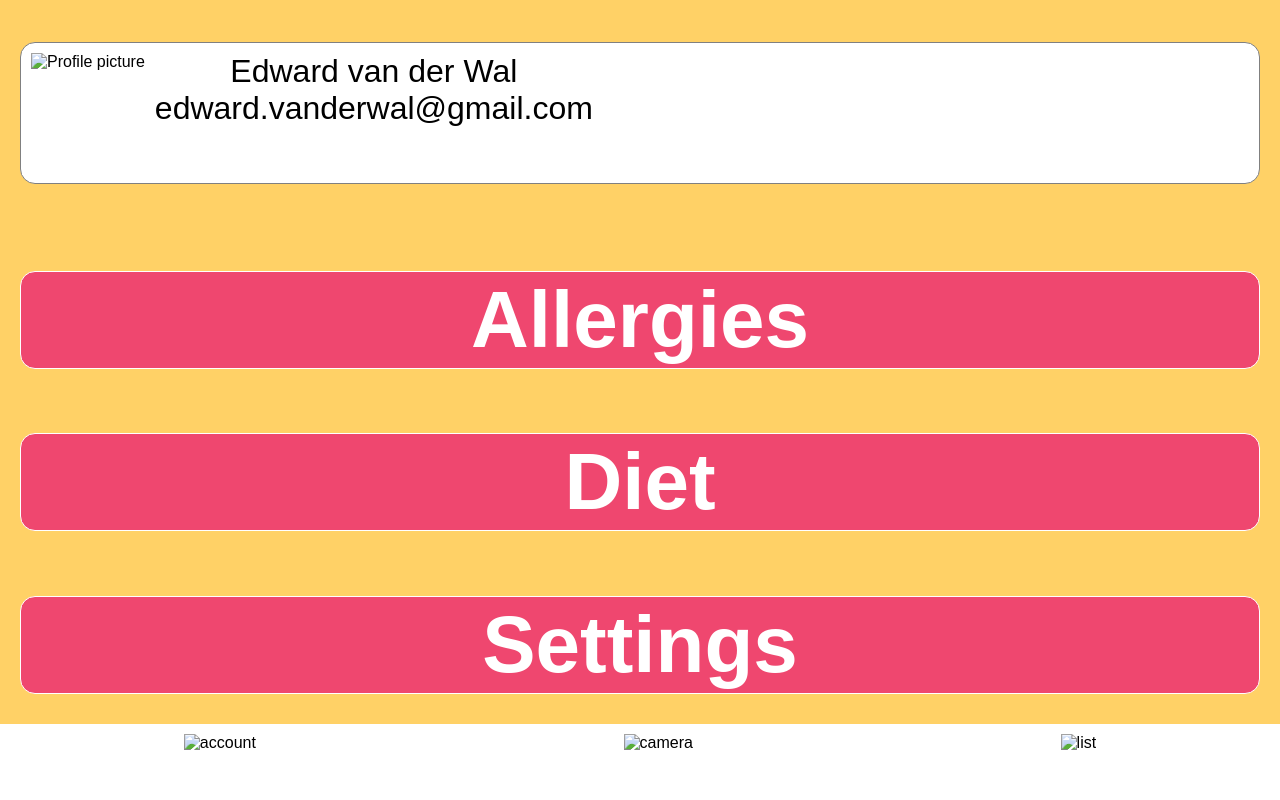
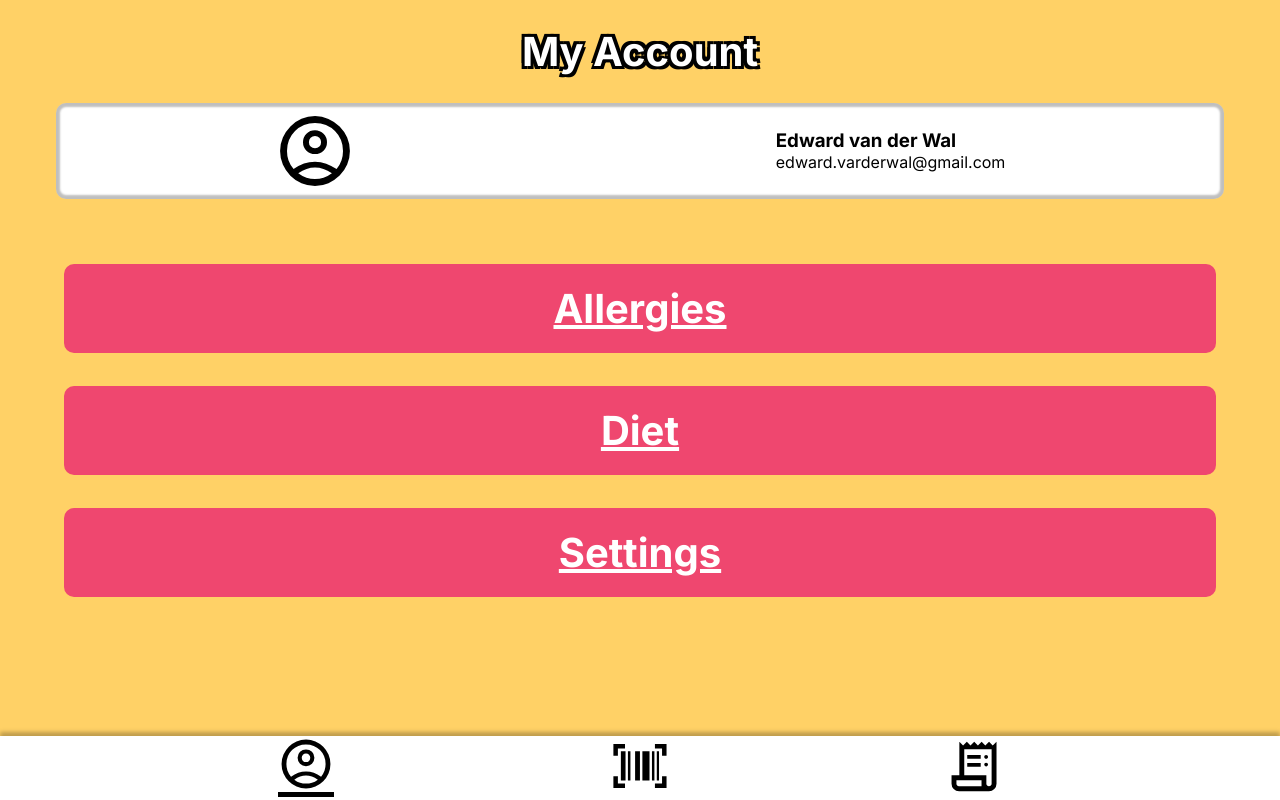
Before and after one commit to mooon53/food_buddy_prototype, a plain HTML site: page account.html in a window 1280 px wide. Drawn offline with Linux system fonts and the light colour scheme.

Commit message:
added account page

```diff
--- a/account.html
+++ b/account.html
@@ -2,129 +2,35 @@
 <html lang="en">
 <head>
     <meta charset="UTF-8">
-    <title>Account</title>
-    <style>
-        * {
-            margin: 0;
-            padding: 0;
-            font-family: Arial, sans-serif;
-        }
+    <meta http-equiv="X-UA-Compatible" content="IE=edge">
+    <meta name="viewport" content="width=device-width, initial-scale=1.0">
+    <title>FoodBuddy</title>
 
-        html, body {
-            height: 100vh;
-            width: 100vw;
-            background: #FFD166;
-        }
+    <link rel="stylesheet" href="./styles/shared.css" type="text/css" />
+    <link rel="stylesheet" href="./styles/account-style.css" type="text/css" />
 
-        body {
-            display: flex;
-            flex-direction: column;
-            justify-content: space-around;
-            justify-items: stretch;
-        }
+    <script src="./scripts/inject-navbar.js" type="module"></script>
 
-        nav {
-            padding: 10px 0;
-            background: white;
-            display: flex;
-            flex-direction: row;
-            justify-content: space-around;
-            height: 7vh;
-            width: 100%;
-            right: 0;
-            position: absolute;
-            bottom: 0;
-        }
-
-        nav div {
-            height: 100%;
-            width: fit-content;
-        }
-
-        nav div img {
-            height: 100%;
-        }
-
-        #container {
-            margin: 20px;
-            height: 100%;
-            display: flex;
-            flex-direction: column;
-            justify-content: space-evenly;
-            justify-items: stretch;
-        }
-
-        #accountInfoContainer {
-            display: flex;
-            flex-direction: row;
-            gap: 10px;
-            background: white;
-            border: 1px solid grey;
-            border-radius: 15px;
-            height: 15vh;
-            padding: 10px;
-        }
-
-        #infoContainer {
-            display: flex;
-            flex-direction: column;
-            align-items: center;
-            font-size: 2em;
-        }
-
-        ul {
-            display: flex;
-            flex-direction: column;
-            justify-content: space-evenly;
-            height: 69vh;
-        }
-
-        li {
-            background: #EF476F;
-            border: 1px solid white;
-            border-radius: 15px;
-            height: 12vh;
-            display: flex;
-            align-items: center;
-            justify-content: center;
-            font-size: 5em;
-            color: white;
-            font-weight: bold;
-        }
-
-        #accountImage {
-            height: 100%;
-            width: auto;
-        }
-    </style>
 </head>
 <body>
 
-<div id="container">
-    <div id="accountInfoContainer">
-        <img id="accountImage" src="icons/account.svg" alt="Profile picture">
-        <div id="infoContainer">
-            <div id="accountName">Edward van der Wal</div>
-            <div id="emailAddress">edward.vanderwal@gmail.com</div>
+    <h1 class="page-header">My Account</h1>
+
+    <div id="content" class="centered-rows">
+        <div id="account-info" class="centered-columns">
+            <img src="./images/icons/account.svg">
+            <div class="centered-rows">
+                <h3>Edward van der Wal</h3>
+                <p>edward.varderwal@gmail.com</p>
+            </div>
+        </div>
+
+        <div id="submenu-buttons" class="centered-rows">
+            <a href="">Allergies</a>
+            <a href="">Diet</a>
+            <a href="">Settings</a>
         </div>
     </div>
-    <ul>
-        <li id="allergiesButton">Allergies</li>
-        <li id="dietButton">Diet</li>
-        <li id="settingsButton">Settings</li>
-    </ul>
 
-</div>
-<nav>
-    <div id="account">
-        <img src="icons/account.svg" alt="account"/>
-    </div>
-    <div id="camera">
-        <img src="icons/camera.svg" alt="camera"/>
-    </div>
-    <div id="list">
-        <img src="icons/list.svg" alt="list"/>
-    </div>
-</nav>
 </body>
 </html>
--- a/scripts/inject-navbar.js
+++ b/scripts/inject-navbar.js
@@ -16,6 +16,8 @@ const CONFIG = [
 ];
 
 window.addEventListener('DOMContentLoaded', () => {
+    $(document.head).append(`<link rel="stylesheet" href="./styles/navbar-style.css" type="text/css" />`);
+
     const navbar = $('<div id="navbar" class="center-content centered-columns space-evenly"></div>').appendTo(document.body);
 
     CONFIG.forEach(button => {
--- /dev/null
+++ b/styles/account-style.css
@@ -0,0 +1,54 @@
+@import url('./palette.css');
+@import url('./fonts.css');
+
+body {
+    background-color: var(--yellow);
+    font-family: Inter;
+}
+
+div#content {
+    align-items: center;
+    gap:2em;
+}
+
+div#account-info {
+    background-color: white;
+    width:90%;
+    height: fit-content;
+    padding:.5em;
+
+    justify-content: space-around;
+    border-radius: 10px;
+
+    box-shadow: inset 0 0 2px 4px rgba(0,0,0,0.25);
+}
+
+div * {
+    margin: 0px;
+}
+
+div#account-info > img {
+    aspect-ratio: 1 1;
+    height:5em;
+}
+
+div#submenu-buttons {
+    justify-content: space-evenly;
+    width:90%;
+    height:50vh;
+}
+
+div#submenu-buttons > a {
+    width:100%;
+    padding:.5em 0 .5em 0;
+
+    background-color: var(--red);
+    color:var(--white);
+
+    font-size: 2.5em;
+    text-align: center;
+
+    border-radius: 10px;
+
+    font-weight: bold;
+}
--- a/styles/elements/product-entry-style.css
+++ b/styles/elements/product-entry-style.css
@@ -1,4 +1,5 @@
 @import url('../palette.css');
+@import url('../fonts.css');
 
 product-entry {
     box-sizing: border-box;
@@ -7,7 +8,7 @@ product-entry {
     width:100%;
     height:fit-content;
 
-    padding:5px 15px 5px 15px;
+    padding:5px 20px 5px 15px;
     border-radius: 10px;
 
     display: flex;
@@ -28,4 +29,6 @@ product-entry > img {
 
 product-entry > h2 {
     font-size: 2em;
+    font-family: Inter;
+    font-style: italic;
 }
```
